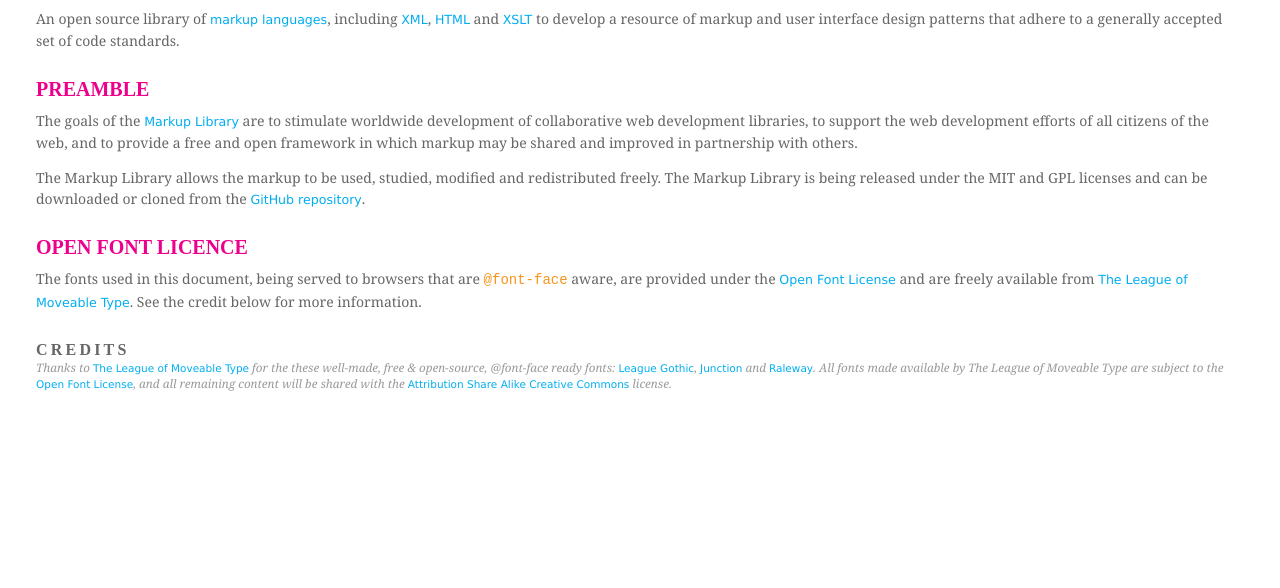
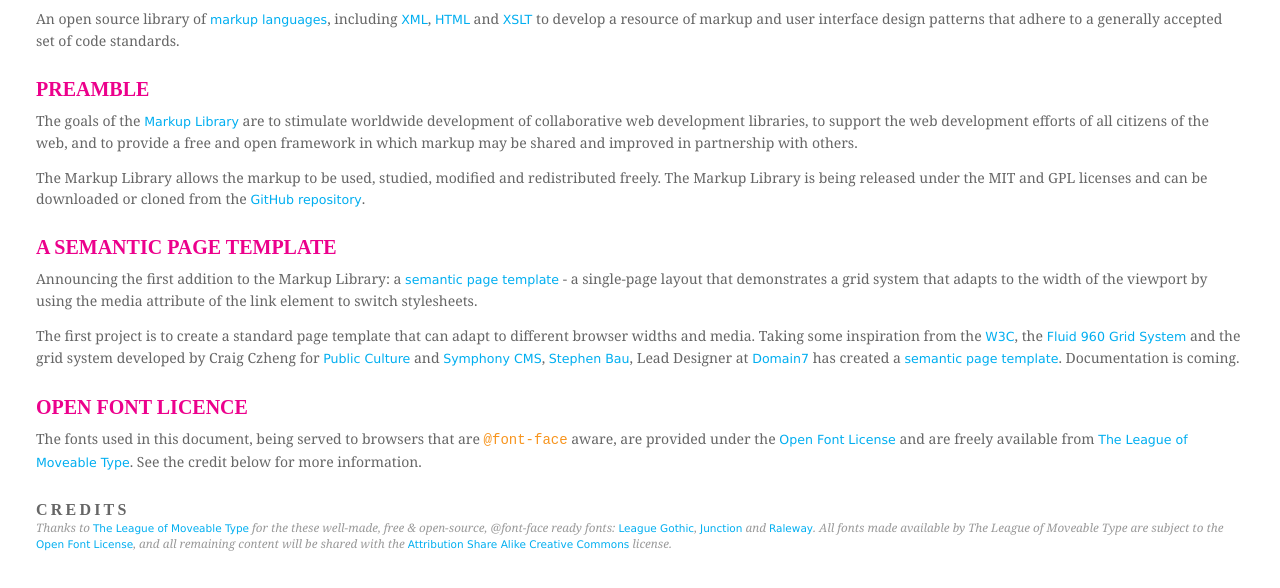
Before and after one commit to bauhouse/markuplibrary, a plain HTML site: page index.html in a window 1280 px wide. Shown: the part 221-809 px from the top of the page. Drawn offline with Linux system fonts and the light colour scheme; a web font is replaced by a local one.

Commit message:
Announce the first addition to the Markup Library: a semantic page template - a single-page layout that demonstrates a grid system that adapts to the width of the viewport by using the media attribute of the link element to switch stylesheets.

```diff
--- a/index.html
+++ b/index.html
@@ -26,6 +26,19 @@
 		The Markup Library is being released under the MIT and GPL licenses and can be downloaded or
 		cloned from the <a href="http://github.com/bauhouse/markuplibrary/">GitHub repository</a>.</p>
 
+		<h4>A Semantic Page Template</h4>
+		<p>Announcing the first addition to the Markup Library: a <a href="templates/">semantic page template</a> -
+		a single-page layout that demonstrates a grid system that adapts to the width of the viewport by using the
+		media attribute of the link element to switch stylesheets.</p>
+
+		<p>The first project is to create a standard page template that can adapt to different browser widths and media.
+		Taking some inspiration from the <a href="http://www.w3.org/">W3C</a>,
+		the <a href="http://www.designinfluences.com/fluid960gs/">Fluid 960 Grid System</a>
+		and the grid system developed by Craig Czheng for <a href="http://publicculture.org/">Public Culture</a>
+		and <a href="http://symphony-cms.com/">Symphony CMS</a>,
+		<a href="http://bauhouse.ca/">Stephen Bau</a>, Lead Designer at <a href="http://www.domain7.com/">Domain7</a>
+		has created a <a href="templates/">semantic page template</a>. Documentation is coming.</p>
+
 		<h4>Open Font Licence</h4>
 		<p>The fonts used in this document, being served to browsers that are <code>@font-face</code> aware,
 		are provided under the <a href="fonts/">Open Font License</a> and are freely available from
```
